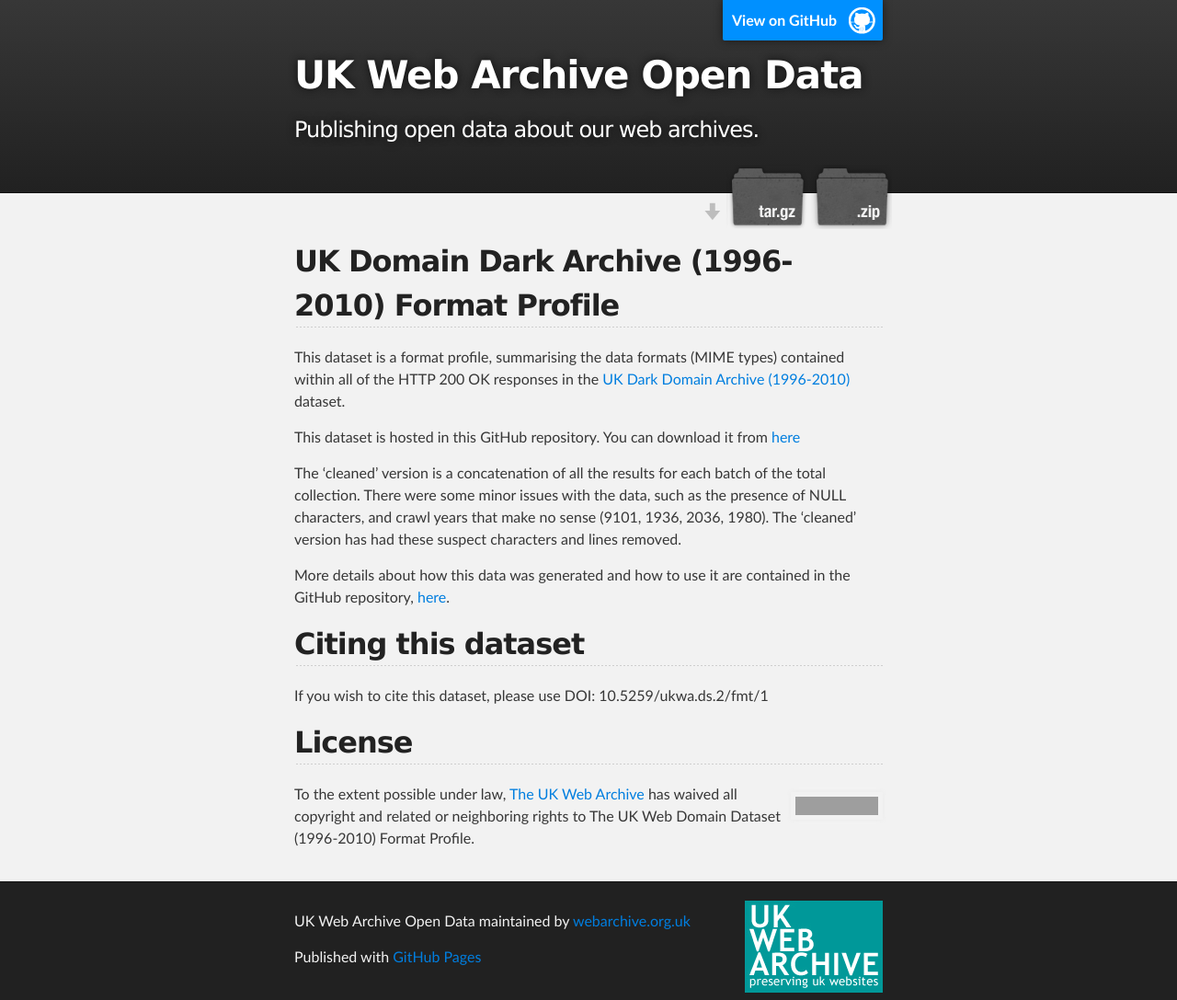
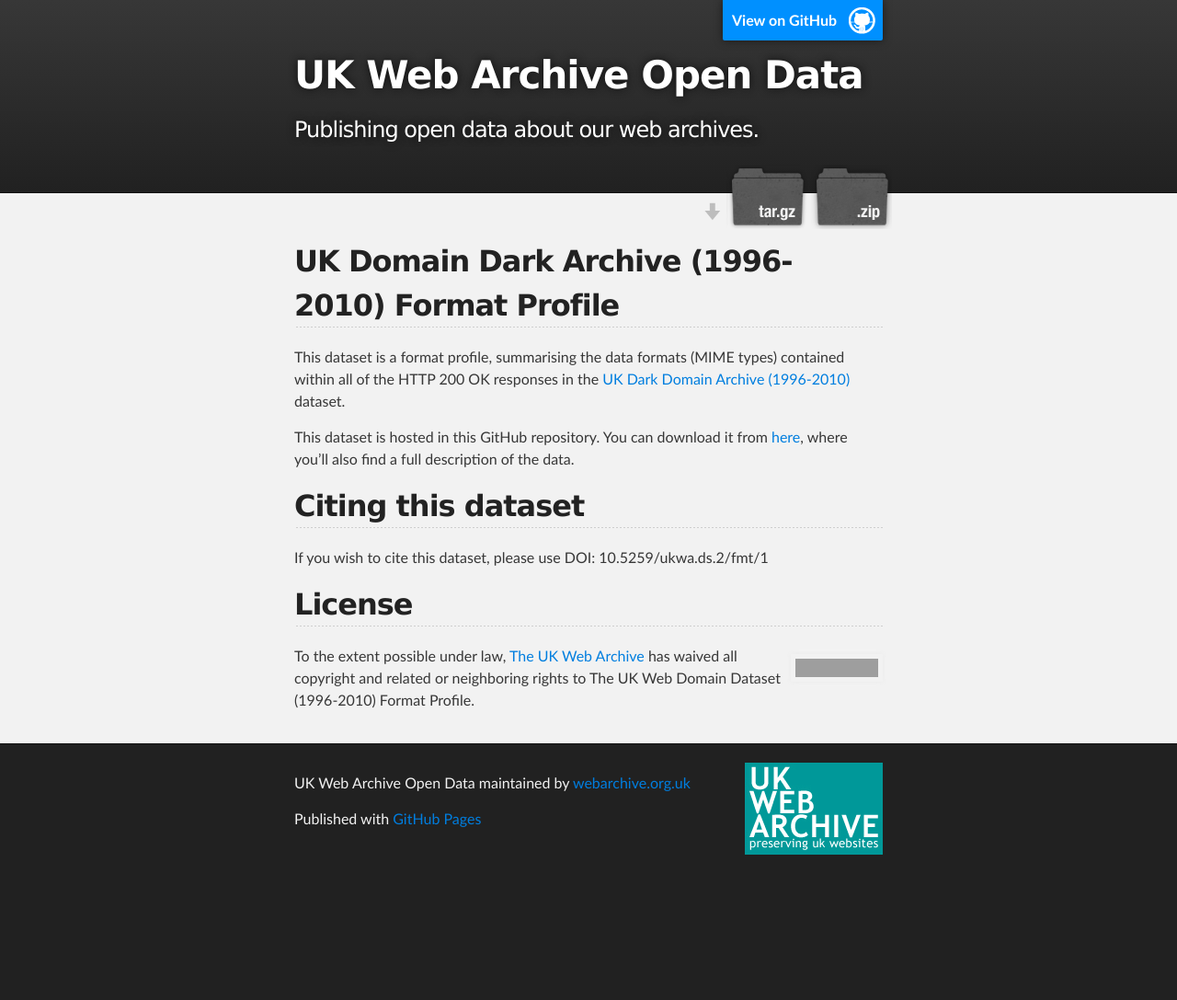
Before and after one commit to ukwa/opendata, a Jekyll site: the page built from ukwa.ds.2/fmt/index.md, in a window 1280 px wide. Shown: the whole page at 92% size. Built offline with Jekyll 4.4.1, drawn with Linux system fonts in a browser that asks for light colours; after the commit the page ends 937 px from its top, so only the background shows below that; grey boxes are pictures that could not be loaded.

Commit message:
Removed details from these pages, to move to code side.

```diff
--- a/ukwa.ds.2/fmt/index.md
+++ b/ukwa.ds.2/fmt/index.md
@@ -5,12 +5,7 @@
 
 This dataset is a format profile, summarising the data formats (MIME types) contained within all of the HTTP 200 OK responses in the [UK Dark Domain Archive (1996-2010)](..) dataset.
 
-This dataset is hosted in this GitHub repository. You can download it from [here](https://github.com/ukwa/opendata/tree/master/datasets/ukwa.ds.2/fmt)
-
-The 'cleaned' version is a concatenation of all the results for each batch of the total collection. There were some minor issues with the data, such as the presence of NULL characters, and crawl years that make no sense (9101, 1936, 2036, 1980). The 'cleaned' version has had these suspect characters and lines removed.
-
-More details about how this data was generated and how to use it are contained in the GitHub repository, [here](https://github.com/ukwa/opendata/tree/master/fmtprofile).
-
+This dataset is hosted in this GitHub repository. You can download it from [here](https://github.com/ukwa/opendata/tree/master/datasets/ukwa.ds.2/fmt), where you'll also find a full description of the data.
 
 Citing this dataset
 -------------------
```
